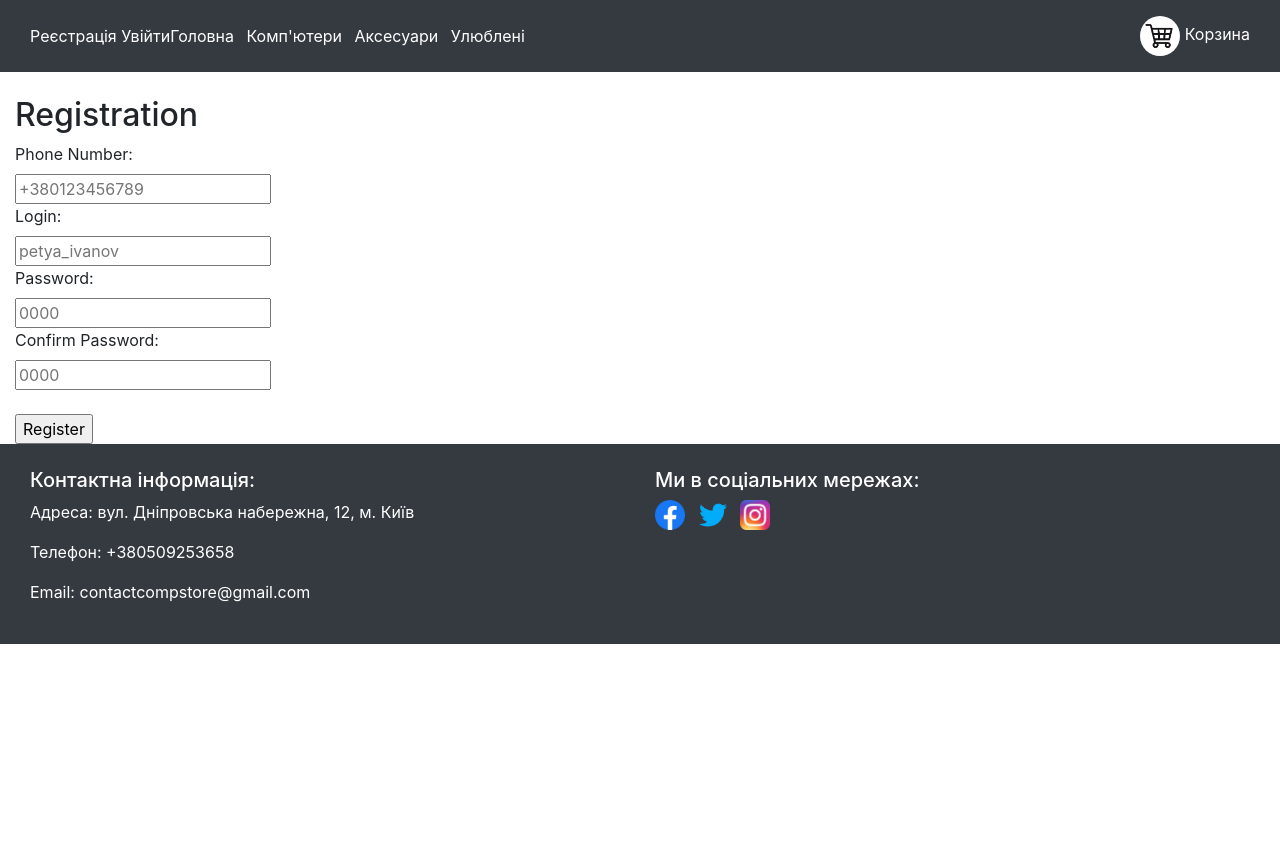
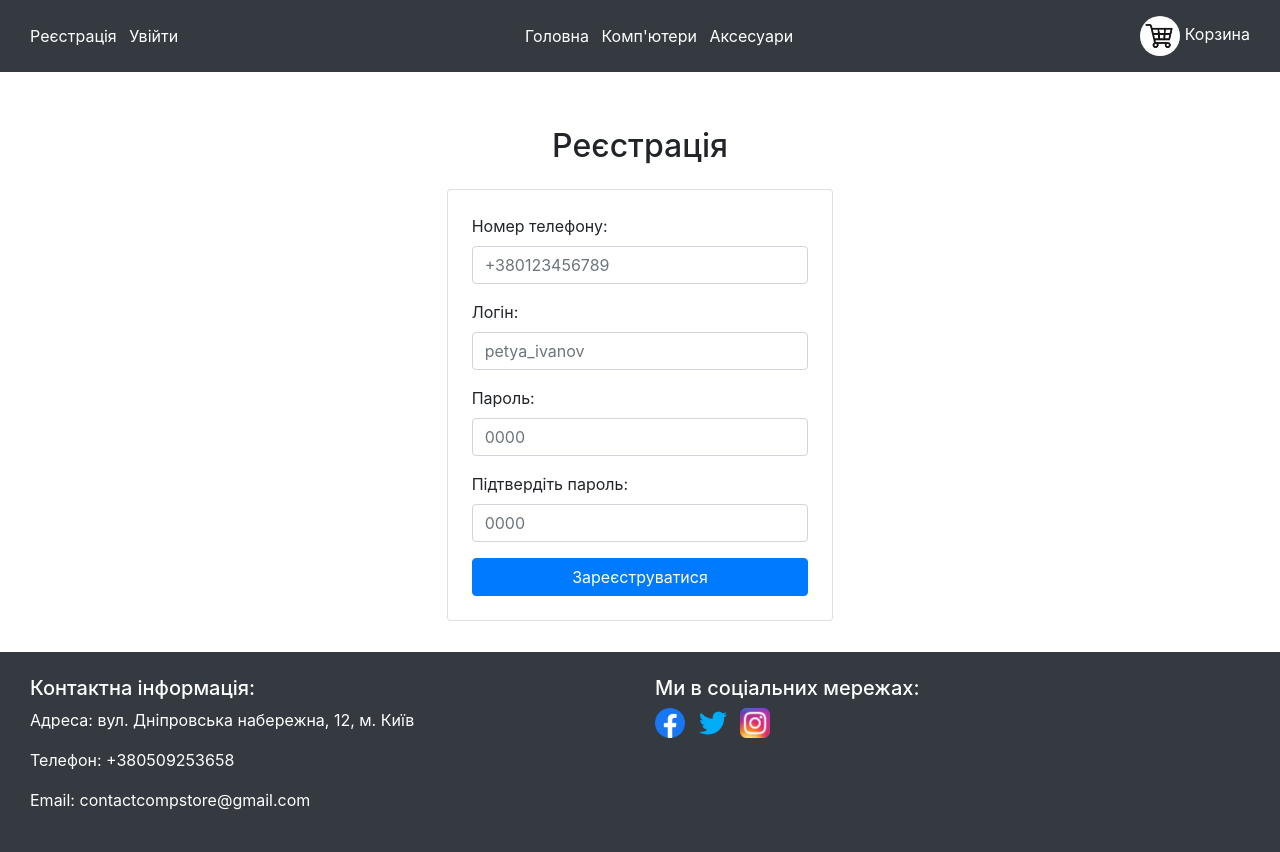
Before and after one commit to povad1r/project_compstore, a Flask app: page /register in a window 1280 px wide. Before the commit the page ends 644 px from the top, so only its background shows below. Run offline with Flask 3, Linux system fonts and the light colour scheme; some libraries are stand-ins or nearby versions.

Commit message:
login and register redisgned, add static instead of link of images, fixed  small bugs

```diff
--- a/app.py
+++ b/app.py
@@ -52,9 +52,9 @@ def get_unique_pc():
     unique_processor = set()
     unique_ram = set()
     for computer in computers:
-        unique_videocard.add(computer[4])
-        unique_processor.add(computer[5])
-        unique_ram.add(computer[6])
+        unique_videocard.add(computer[3])
+        unique_processor.add(computer[4])
+        unique_ram.add(computer[5])
     return unique_ram, unique_processor, unique_videocard
 
 
@@ -75,7 +75,7 @@ def computers(page=1):
     return render_template('computers.html', computers=computers, page=page, total_pages=total_pages, has_prev=has_prev, has_next=has_next, prev_page=prev_page, next_page=next_page, unique_ram=unique_details[0], unique_processor=unique_details[1], unique_videocard=unique_details[2], max_price=max_price)
 
 
-def get_filtered_computers(video_card, processor, ram, chosen_price, limit=9, offset=0):
+def get_filtered_computers(video_card, processor, ram, chosen_price):
     conn = sqlite3.connect('database.db')
     cursor = conn.cursor()
 
@@ -118,7 +118,7 @@ def search_computers(page=1):
     offset = (page - 1) * limit
 
     if video_card or processor or ram or chosen_price:
-        computers = get_filtered_computers(video_card, processor, ram, chosen_price, limit, offset)
+        computers = get_filtered_computers(video_card, processor, ram, chosen_price)
     else:
         computers = get_computers()
 
@@ -209,7 +209,7 @@ def accessories(page=1):
                            has_next=has_next, prev_page=prev_page, next_page=next_page, max_price=max_price, unique_types=unique[0], unique_companies=unique[1])
 
 
-def get_filtered_accessories(acc_types, acc_companies, chosen_price, limit=9, offset=0):
+def get_filtered_accessories(acc_types, acc_companies, chosen_price):
     conn = sqlite3.connect('database.db')
     cursor = conn.cursor()
 
@@ -230,9 +230,6 @@ def get_filtered_accessories(acc_types, acc_companies, chosen_price, limit=9, of
     if query_conditions:
         query += " WHERE " + " AND ".join(query_conditions)
 
-    query += " LIMIT ? OFFSET ?"
-    query_parameters.extend([limit, offset])
-
     cursor.execute(query, tuple(query_parameters))
     all_accessories = cursor.fetchall()
 
@@ -249,7 +246,7 @@ def search_accessories(page=1):
     limit = 9
     offset = (page - 1) * limit
 
-    accessories = get_filtered_accessories(acc_types, acc_companies, chosen_price, limit, offset)
+    accessories = get_filtered_accessories(acc_types, acc_companies, chosen_price)
 
     total_accessories = len(accessories)
     total_pages = (total_accessories + limit - 1) // limit
@@ -290,7 +287,7 @@ def check_login(username, password):
 @app.route('/profile', methods=['GET', 'POST'])
 def profile():
     if 'logged_in' not in session or not session['logged_in']:
-        return redirect(url_for('profile_choice'))
+        return redirect(url_for('profile'))
 
     user_id = session['user_id']
 
--- a/templates/accessories.html
+++ b/templates/accessories.html
@@ -71,7 +71,7 @@
                             <h5 class="card-title">{{ accessory[3] }}</h5>
                             <p class="card-text">{{ accessory[4] }}</p>
                             <p class="card-text">Ціна: {{ accessory[5] }}₴</p>
-                            <a href="#" class="btn btn-primary">Детальніше</a>
+                            <a href="/cart" class="btn btn-primary">Додати в корзину</a>
                         </div>
                     </div>
                 </div>
--- a/templates/base.html
+++ b/templates/base.html
@@ -11,29 +11,31 @@
     <header class="bg-dark text-white py-3">
         <div class="container-fluid">
             <div class="container d-flex justify-content-between align-items-center">
+                <div class="left-section d-flex align-items-center">
                     {% if 'logged_in' in session and session['logged_in'] %}
                     <div class="user-profile">
                         <img src="{{ url_for('static', filename='user_profile.jpg') }}" alt="User Profile" class="rounded-circle" width="40" height="40">
                         <a href="/profile" class="text-white">Профіль</a>
                     </div>
-                {% endif %}
-                {% if not 'logged_in' in session and not session['logged_in'] %}
+                    {% else %}
                     <div class="registration-login-buttons">
-                        <a href="/register" class="text-white">Реєстрація</a>
+                        <a href="/register" class="text-white mr-2">Реєстрація</a>
                         <a href="/login" class="text-white">Увійти</a>
                     </div>
                     {% endif %}
-                <nav class="navigation">
+                </div>
+                <nav class="navigation flex-grow-1 text-center">
                     <ul class="list-inline mb-0">
                         <li class="list-inline-item"><a href="/" class="text-white">Головна</a></li>
                         <li class="list-inline-item"><a href="/computers" class="text-white">Комп'ютери</a></li>
                         <li class="list-inline-item"><a href="/accessories" class="text-white">Аксесуари</a></li>
-                        <li class="list-inline-item"><a href="/favorites" class="text-white">Улюблені</a></li>
                     </ul>
                 </nav>
+                <div class="right-section">
                     <div class="cart">
                         <img src="{{ url_for('static', filename='shopping_cart.jpg') }}" alt="Shopping Cart" class="rounded-circle" width="40" height="40">
                         <a href="/cart" class="text-white">Корзина</a>
+                    </div>
                 </div>
             </div>
         </div>
@@ -47,14 +49,14 @@
                 {% for computer in computers %}
                     <div class="col-md-4 mb-3">
                         <div class="card h-100">
-                            <img src="{{ computer[1] }}" alt="{{ computer[2] }}" class="card-img-top">
+                            <img src="{{ url_for('static', filename=computer[1] + '.jpg') }}" alt="{{ computer[1] }}" class="card-img-top">
                             <div class="card-body">
-                                <h5 class="card-title">{{ computer[2] }}</h5>
-                                <p class="card-text">{{ computer[3] }}</p>
-                                <p class="card-text">Відеокарта: {{ computer[4] }}</p>
-                                <p class="card-text">Процесор: {{ computer[5] }}</p>
-                                <p class="card-text">Оперативна пам'ять: {{ computer[6] }}GB</p>
-                                <p class="card-text">Ціна: {{ computer[7] }}₴</p>
+                                <h3 class="card-title">{{ computer[1] }}</h3>
+                                <h6 class="card-text">{{ computer[2] }}</h6>
+                                <p class="card-text">Відеокарта: {{ computer[3] }}</p>
+                                <p class="card-text">Процесор: {{ computer[4] }}</p>
+                                <p class="card-text">Оперативна пам'ять: {{ computer[5] }}GB</p>
+                                <p class="card-text">Ціна: {{ computer[6] }}₴</p>
                                 <form action="/buy" method="post">
                                     <input type="hidden" name="computer_id" value="{{ computer[0] }}">
                                     <input type="submit" value="Додати в корзину" class="btn btn-secondary">
--- a/templates/register.html
+++ b/templates/register.html
@@ -3,21 +3,33 @@
 {% block title %}CompStore - найкращий магазин з продажу комп'ютерів{% endblock %}
 
 {% block content %}
-<body>
-    <h2>Registration</h2>
-    <form method="POST">
-        <label for="phone_number">Phone Number:</label><br>
-        <input type="text" id="phone_number" name="phone_number" placeholder="+380123456789"><br>
-        <label for="login">Login:</label><br>
-        <input type="text" id="username" name="username" placeholder="petya_ivanov"><br>
-        <label for="password">Password:</label><br>
-        <input type="password" id="password" name="password" placeholder="0000"><br>
-        <label for="confirm_password">Confirm Password:</label><br>
-        <input type="password" id="confirm_password" name="confirm_password" placeholder="0000"><br><br>
-        <input type="submit" value="Register">
-    </form>
-    {% if error %}
-        <p style="color: red;">{{ error }}</p>
-    {% endif %}
-</body>
+<div class="container">
+    <div class="row justify-content-center align-items-center" style="min-height: 69.5vh;">
+        <div class="col-md-4">
+            <h2 class="text-center mb-4">Реєстрація</h2>
+            <form method="POST" class="card p-4">
+                <div class="form-group">
+                    <label for="phone_number">Номер телефону:</label>
+                    <input type="text" id="phone_number" name="phone_number" class="form-control" placeholder="+380123456789">
+                </div>
+                <div class="form-group">
+                    <label for="username">Логін:</label>
+                    <input type="text" id="username" name="username" class="form-control" placeholder="petya_ivanov" maxlength="20">
+                </div>
+                <div class="form-group">
+                    <label for="password">Пароль:</label>
+                    <input type="password" id="password" name="password" class="form-control" placeholder="0000">
+                </div>
+                <div class="form-group">
+                    <label for="confirm_password">Підтвердіть пароль:</label>
+                    <input type="password" id="confirm_password" name="confirm_password" class="form-control" placeholder="0000">
+                </div>
+                <button type="submit" class="btn btn-primary">Зареєструватися</button>
+                {% if error %}
+                    <p class="mt-3 text-danger">{{ error }}</p>
+                {% endif %}
+            </form>
+        </div>
+    </div>
+</div>
 {% endblock %}
```
Also changed, not shown: database.py (+89 -90 lines), templates/computers.html (+8 -8 lines), templates/login.html (+20 -12 lines), templates/search_results_accessories.html (+4 -4 lines), templates/search_results_computer.html (+8 -8 lines), static/Overlord HYPERIONv12.jpg (added). Lines whose indentation alone changed are shown as unchanged.
